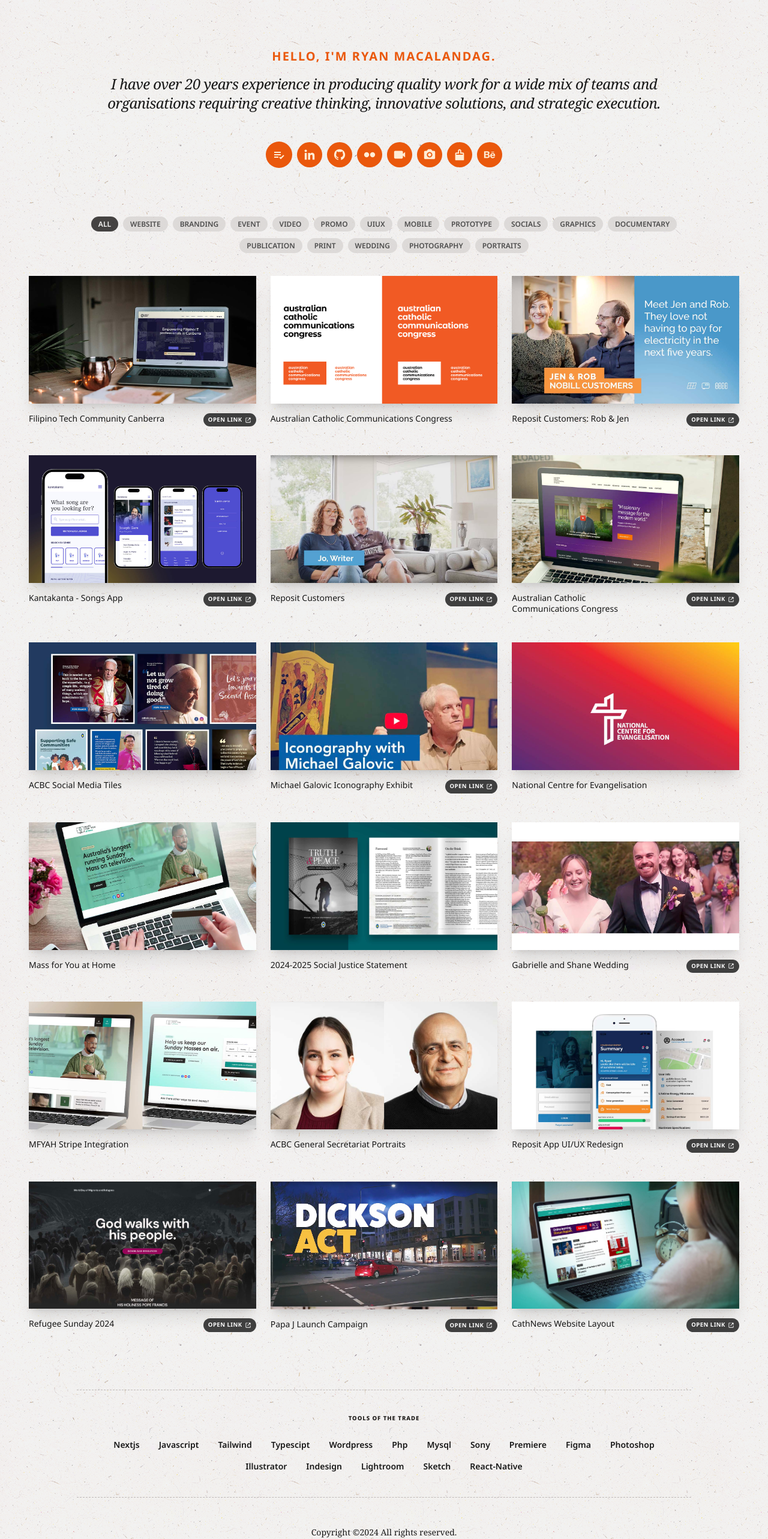
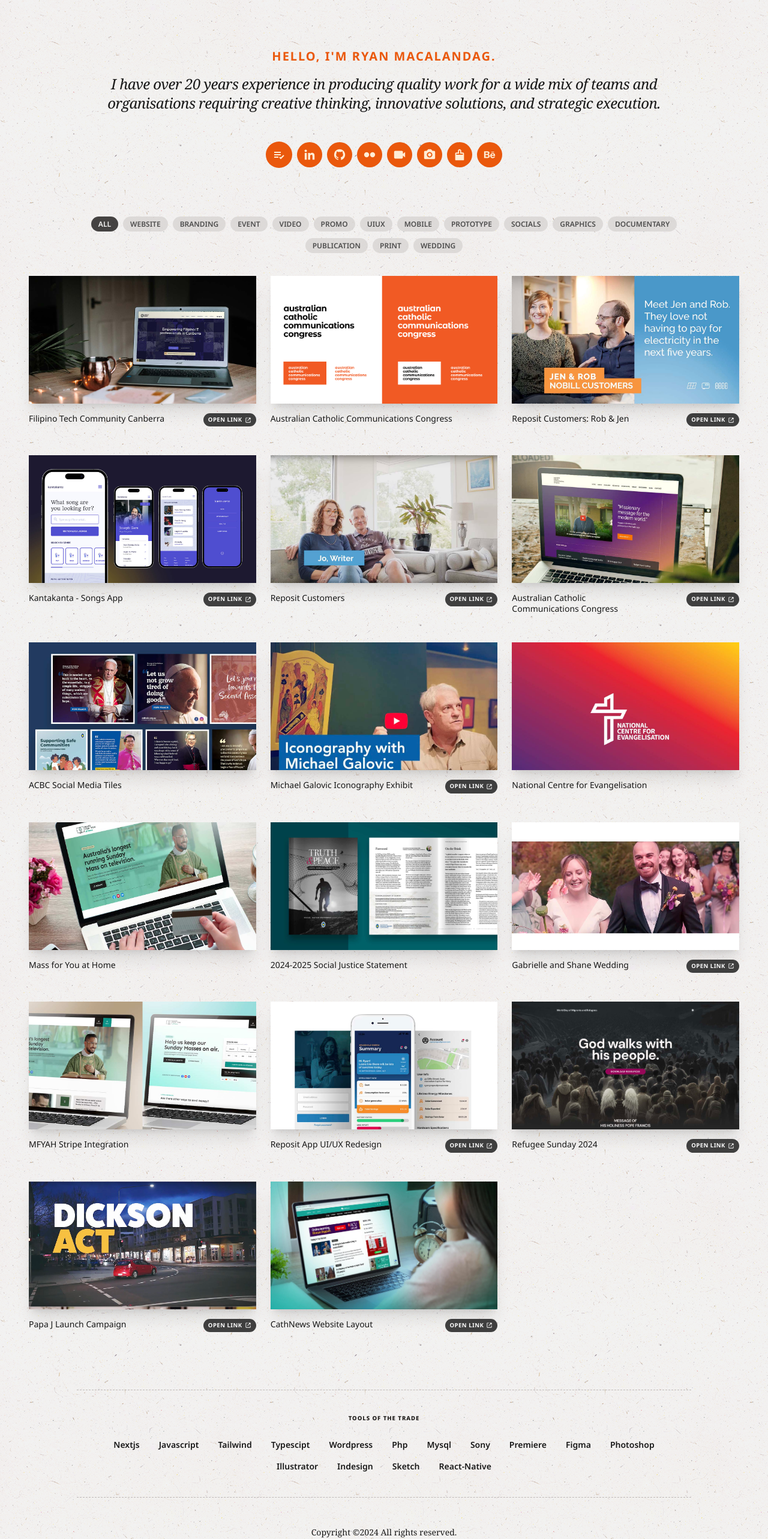
Before and after one commit to ryanmacalandag/hello-ryan, a Next.js app: page / in a window 1280 px wide. Shown: the top 2566 px of the page at 60% size. Built offline with nearby package versions, Linux system fonts and the light colour scheme.

Commit message:
remove acbc portraits

```diff
--- a/app/data/portfolio.ts
+++ b/app/data/portfolio.ts
@@ -107,13 +107,6 @@
     tools: ['wordpress','javascript','tailwind'],
   },
   {
-    title: 'ACBC General Secretariat Portraits',
-    url: '/portfolio/acbc-staff-photos.jpg',
-    slug: 'acbc-general-secretariat',
-    tags: ['photography', 'portraits'],
-    tools: ['sony','lightroom','photoshop'],
-  },
-  {
     title: 'Reposit App UI/UX Redesign',
     url: '/portfolio/reposit-app.jpg',
     slug: 'reposit-app-redesign',
```
